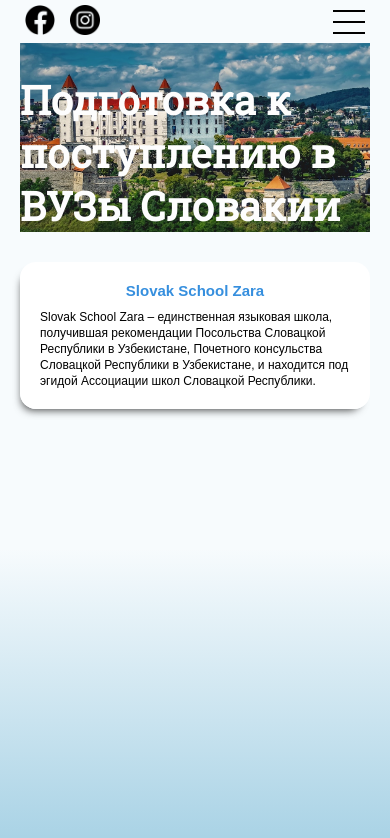
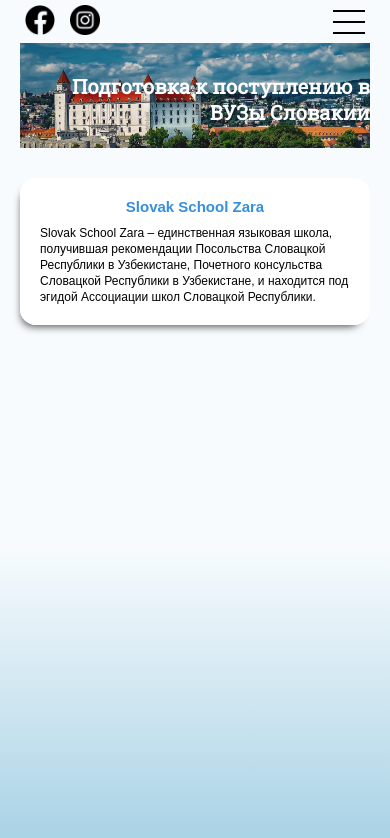
Before and after one commit to Kirill222/school, a plain HTML site: page index.html in a window 390 px wide. Drawn offline with nearby package versions, Linux system fonts and the light colour scheme.

Commit message:
Align main header to the right

```diff
--- a/css/style.css
+++ b/css/style.css
@@ -91,6 +91,7 @@
   margin-left: auto;
   padding-top: 30px;
   font-family: 'Roboto Slab', serif;
+  text-align: right;
 }
 
 .content {
@@ -247,6 +248,11 @@
     padding-top: 15px;
   }
 
+  .main-header {
+    font-size: 20px;
+    text-align: right;
+  }
+
   .content {
     grid-template-columns: 1fr;
   }
```
